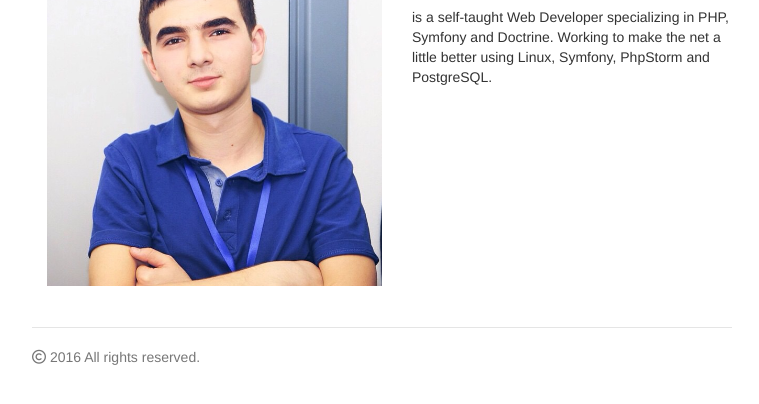
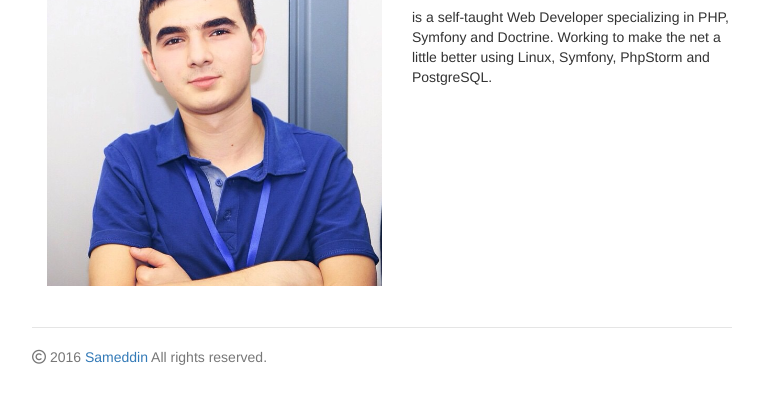
Before and after one commit to sameddin/sameddin.github.io, a plain HTML site: page index.html in a window 1280 px wide. Shown: the part 160-564 px from the top of the page, without its empty margins (258-1017 px from the left). Drawn offline with Linux system fonts and the light colour scheme.

Commit message:
Add link to my Github

```diff
--- a/index.html
+++ b/index.html
@@ -67,7 +67,7 @@
     <hr/>
 
     <footer class="footer">
-        <p><i class="fa fa-copyright"></i> 2016 All rights reserved.</p>
+        <p><i class="fa fa-copyright"></i> 2016 <a href="https://github.com/sameddin">Sameddin</a> All rights reserved.</p>
     </footer>
 
 </div>
```
